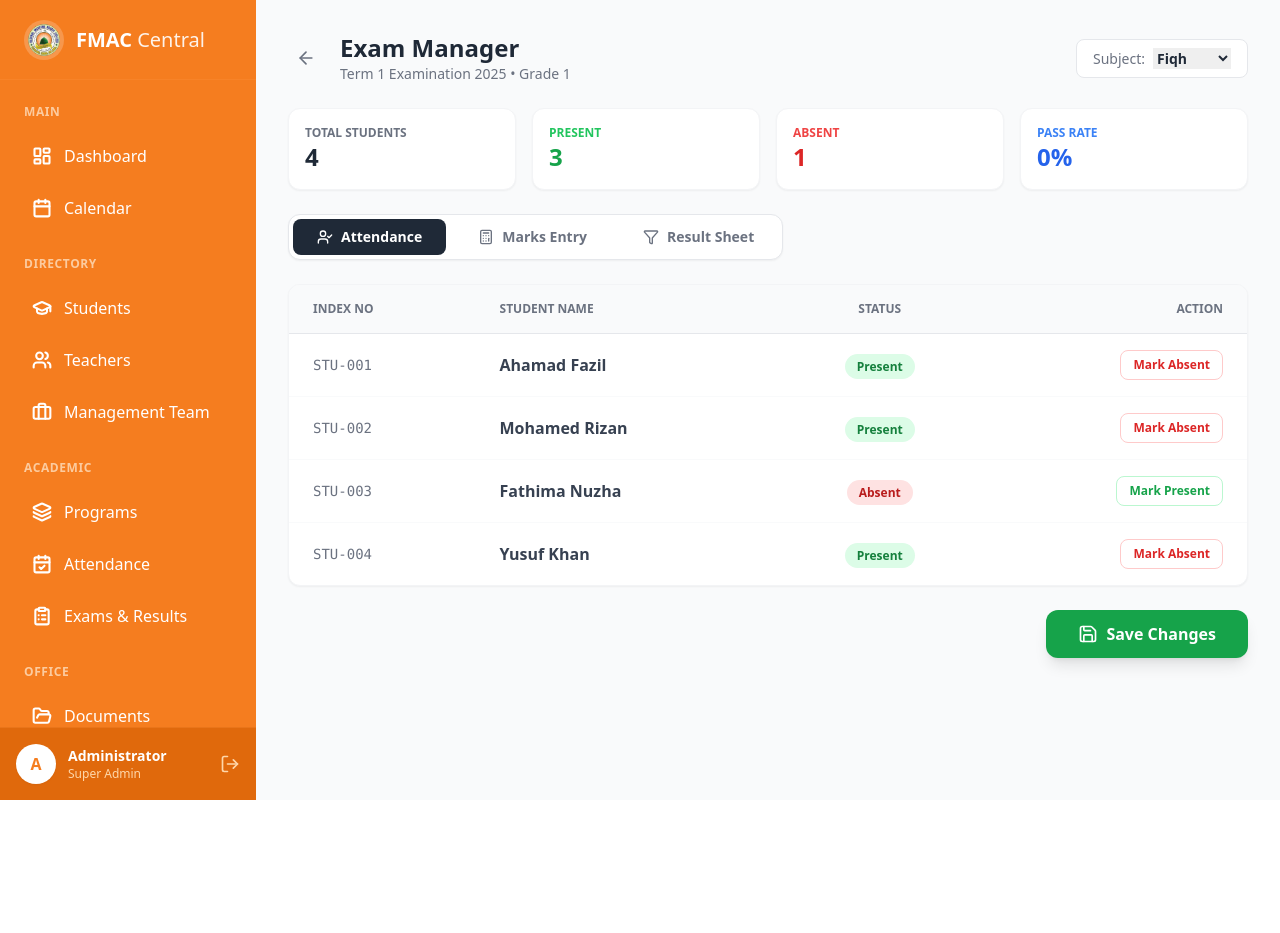
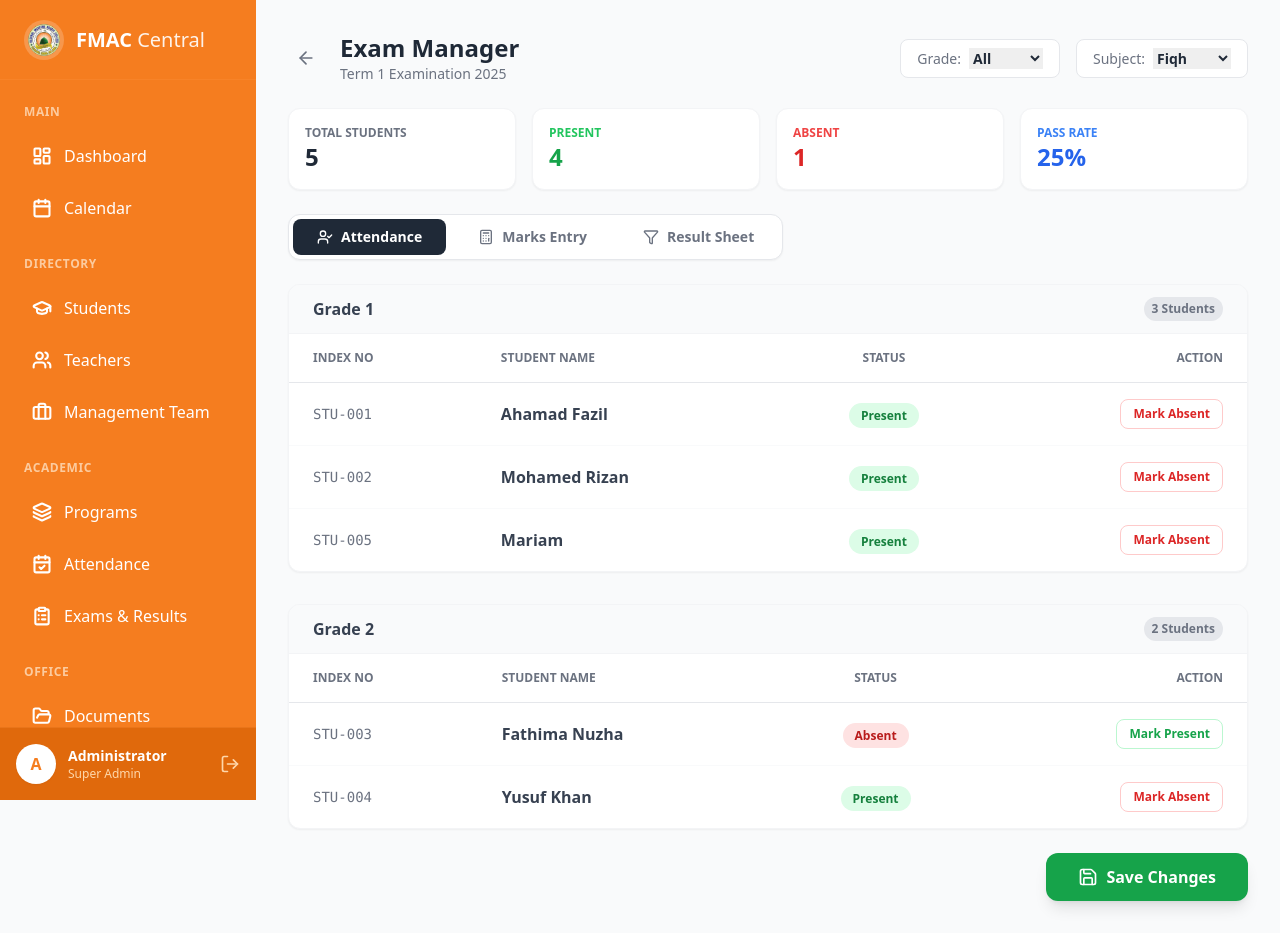
Before and after one commit to fazilmuhammad20020719-ai/system-front-end, a React (Vite) app: page /examinations/manage/1 in a window 1280 px wide. Before the commit the page ends 800 px from the top, so only its background shows below. Built offline with nearby package versions, Linux system fonts and the light colour scheme.

Commit message:
Update message

```diff
--- a/src/examinations/ExamManager.jsx
+++ b/src/examinations/ExamManager.jsx
@@ -10,6 +10,7 @@ const ExamManager = () => {
 
     const [activeTab, setActiveTab] = useState('attendance'); // 'attendance' | 'marks' | 'report'
     const [selectedSubject, setSelectedSubject] = useState('Fiqh'); // Default Subject
+    const [selectedGrade, setSelectedGrade] = useState('All');
 
     // MOCK DATA (In real app, fetch based on examId)
     const subjects = ['Fiqh', 'Aqidah', 'Arabic', 'Tajweed'];
@@ -18,11 +19,33 @@ const ExamManager = () => {
     // 'status': 'Present' | 'Absent'
     // 'marks': 0-100
     const [studentData, setStudentData] = useState([
-        { id: 101, name: "Ahamad Fazil", index: "STU-001", attendance: "Present", marks: "" },
-        { id: 102, name: "Mohamed Rizan", index: "STU-002", attendance: "Present", marks: "" },
-        { id: 103, name: "Fathima Nuzha", index: "STU-003", attendance: "Absent", marks: "" }, // Absent Student
-        { id: 104, name: "Yusuf Khan", index: "STU-004", attendance: "Present", marks: "" },
+        { id: 101, name: "Ahamad Fazil", index: "STU-001", attendance: "Present", marks: "", grade: "Grade 1" },
+        { id: 102, name: "Mohamed Rizan", index: "STU-002", attendance: "Present", marks: "", grade: "Grade 1" },
+        { id: 103, name: "Fathima Nuzha", index: "STU-003", attendance: "Absent", marks: "", grade: "Grade 2" }, // Absent Student
+        { id: 104, name: "Yusuf Khan", index: "STU-004", attendance: "Present", marks: "", grade: "Grade 2" },
+        { id: 105, name: "Mariam", index: "STU-005", attendance: "Present", marks: "85", grade: "Grade 1" },
     ]);
+
+    // Grouping & Filtering Logic
+    const grades = useMemo(() => ['All', ...new Set(studentData.map(s => s.grade).sort())], [studentData]);
+
+    const filteredGroups = useMemo(() => {
+        const filtered = selectedGrade === 'All'
+            ? studentData
+            : studentData.filter(s => s.grade === selectedGrade);
+
+        const groups = filtered.reduce((acc, student) => {
+            if (!acc[student.grade]) acc[student.grade] = [];
+            acc[student.grade].push(student);
+            return acc;
+        }, {});
+
+        // Sort keys to ensure Grade 1, Grade 2 order
+        return Object.keys(groups).sort().reduce((acc, key) => {
+            acc[key] = groups[key];
+            return acc;
+        }, {});
+    }, [studentData, selectedGrade]);
 
     // --- LOGIC HELPERS ---
 
@@ -71,10 +94,23 @@ const ExamManager = () => {
                             </button>
                             <div>
                                 <h1 className="text-2xl font-bold text-gray-800">Exam Manager</h1>
-                                <p className="text-sm text-gray-500">Term 1 Examination 2025 • Grade 1</p>
+                                <p className="text-sm text-gray-500">Term 1 Examination 2025</p>
                             </div>
                         </div>
                         <div className="flex gap-4">
+                            {/* Grade Filter */}
+                            <div className="bg-white px-4 py-2 rounded-lg border text-sm">
+                                <span className="text-gray-500">Grade:</span>
+                                <select
+                                    value={selectedGrade}
+                                    onChange={(e) => setSelectedGrade(e.target.value)}
+                                    className="font-bold text-gray-800 ml-2 outline-none cursor-pointer"
+                                >
+                                    {grades.map(g => <option key={g} value={g}>{g}</option>)}
+                                </select>
+                            </div>
+
+                            {/* Subject Filter */}
                             <div className="bg-white px-4 py-2 rounded-lg border text-sm">
                                 <span className="text-gray-500">Subject:</span>
                                 <select
@@ -132,13 +168,22 @@ const ExamManager = () => {
                         </button>
                     </div>
 
-                    {/* CONTENT AREA */}
-                    <div className="bg-white rounded-xl border border-gray-100 shadow-sm overflow-hidden">
+                    {/* CONTENT AREA: Grouped by Grade */}
+                    <div className="space-y-8">
+                        {Object.entries(filteredGroups).map(([grade, students]) => (
+                            <div key={grade} className="bg-white rounded-xl border border-gray-100 shadow-sm overflow-hidden">
+                                {/* Grade Header */}
+                                <div className="bg-gray-50 px-6 py-3 border-b border-gray-100 flex justify-between items-center">
+                                    <h3 className="font-bold text-gray-700">{grade}</h3>
+                                    <span className="text-xs font-semibold text-gray-500 bg-gray-200 px-2 py-1 rounded-full">
+                                        {students.length} Students
+                                    </span>
+                                </div>
 
                                 {/* TAB 1: ATTENDANCE */}
                                 {activeTab === 'attendance' && (
                                     <table className="w-full text-left">
-                                <thead className="bg-gray-50 text-xs uppercase text-gray-500 font-semibold border-b">
+                                        <thead className="bg-white text-xs uppercase text-gray-500 font-semibold border-b">
                                             <tr>
                                                 <th className="px-6 py-4">Index No</th>
                                                 <th className="px-6 py-4">Student Name</th>
@@ -147,7 +192,7 @@ const ExamManager = () => {
                                             </tr>
                                         </thead>
                                         <tbody className="divide-y divide-gray-50">
-                                    {studentData.map(student => (
+                                            {students.map(student => (
                                                 <tr key={student.id} className="hover:bg-gray-50">
                                                     <td className="px-6 py-4 font-mono text-gray-500 text-sm">{student.index}</td>
                                                     <td className="px-6 py-4 font-bold text-gray-700">{student.name}</td>
@@ -176,7 +221,7 @@ const ExamManager = () => {
                                 {/* TAB 2: MARKS ENTRY */}
                                 {activeTab === 'marks' && (
                                     <table className="w-full text-left">
-                                <thead className="bg-gray-50 text-xs uppercase text-gray-500 font-semibold border-b">
+                                        <thead className="bg-white text-xs uppercase text-gray-500 font-semibold border-b">
                                             <tr>
                                                 <th className="px-6 py-4">Index</th>
                                                 <th className="px-6 py-4">Student Name</th>
@@ -185,7 +230,7 @@ const ExamManager = () => {
                                             </tr>
                                         </thead>
                                         <tbody className="divide-y divide-gray-50">
-                                    {studentData.map(student => {
+                                            {students.map(student => {
                                                 const isAbsent = student.attendance === "Absent";
                                                 return (
                                                     <tr key={student.id} className={`hover:bg-gray-50 ${isAbsent ? 'bg-gray-50 opacity-60' : ''}`}>
@@ -217,10 +262,11 @@ const ExamManager = () => {
                                 {/* TAB 3: REPORT VIEW */}
                                 {activeTab === 'report' && (
                                     <div>
-                                <div className="p-4 bg-yellow-50 border-b border-yellow-100 text-yellow-800 text-sm flex justify-between items-center">
-                                    <span>🚀 This is a preview of the final result sheet for {selectedSubject}.</span>
-                                    <button className="flex items-center gap-2 bg-white px-3 py-1.5 rounded border border-yellow-200 text-xs font-bold hover:bg-yellow-100">
-                                        <Printer size={14} /> Print / Export PDF
+                                        {/* Helper message per table */}
+                                        <div className="p-3 bg-yellow-50 border-b border-yellow-100 text-yellow-800 text-xs flex justify-between items-center">
+                                            <span>Result Sheet for {grade} - {selectedSubject}</span>
+                                            <button className="flex items-center gap-2 bg-white px-2 py-1 rounded border border-yellow-200 text-xs font-bold hover:bg-yellow-100">
+                                                <Printer size={12} /> Export
                                             </button>
                                         </div>
                                         <table className="w-full text-left">
@@ -234,15 +280,15 @@ const ExamManager = () => {
                                                 </tr>
                                             </thead>
                                             <tbody className="divide-y divide-gray-100">
-                                        {studentData.map(student => {
-                                            const grade = student.attendance === 'Absent' ? 'F' : calculateGrade(student.marks);
-                                            const status = grade === 'F' ? 'Fail' : 'Pass';
+                                                {students.map(student => {
+                                                    const gradeVal = student.attendance === 'Absent' ? 'F' : calculateGrade(student.marks);
+                                                    const status = gradeVal === 'F' ? 'Fail' : 'Pass';
                                                     return (
                                                         <tr key={student.id}>
                                                             <td className="px-6 py-3 font-bold text-gray-700">{student.name}</td>
                                                             <td className="px-6 py-3 text-center text-sm">{student.attendance}</td>
                                                             <td className="px-6 py-3 text-center font-mono">{student.marks || 0}</td>
-                                                    <td className="px-6 py-3 text-center font-bold">{grade}</td>
+                                                            <td className="px-6 py-3 text-center font-bold">{gradeVal}</td>
                                                             <td className="px-6 py-3 text-center">
                                                                 <span className={`text-xs font-bold px-2 py-1 rounded ${status === 'Pass' ? 'bg-green-100 text-green-700' : 'bg-red-100 text-red-700'}`}>
                                                                     {status}
@@ -255,6 +301,8 @@ const ExamManager = () => {
                                         </table>
                                     </div>
                                 )}
+                            </div>
+                        ))}
                     </div>
 
                     {/* Save Button for Marks/Attendance */}
```
Lines whose indentation alone changed are shown as unchanged.
